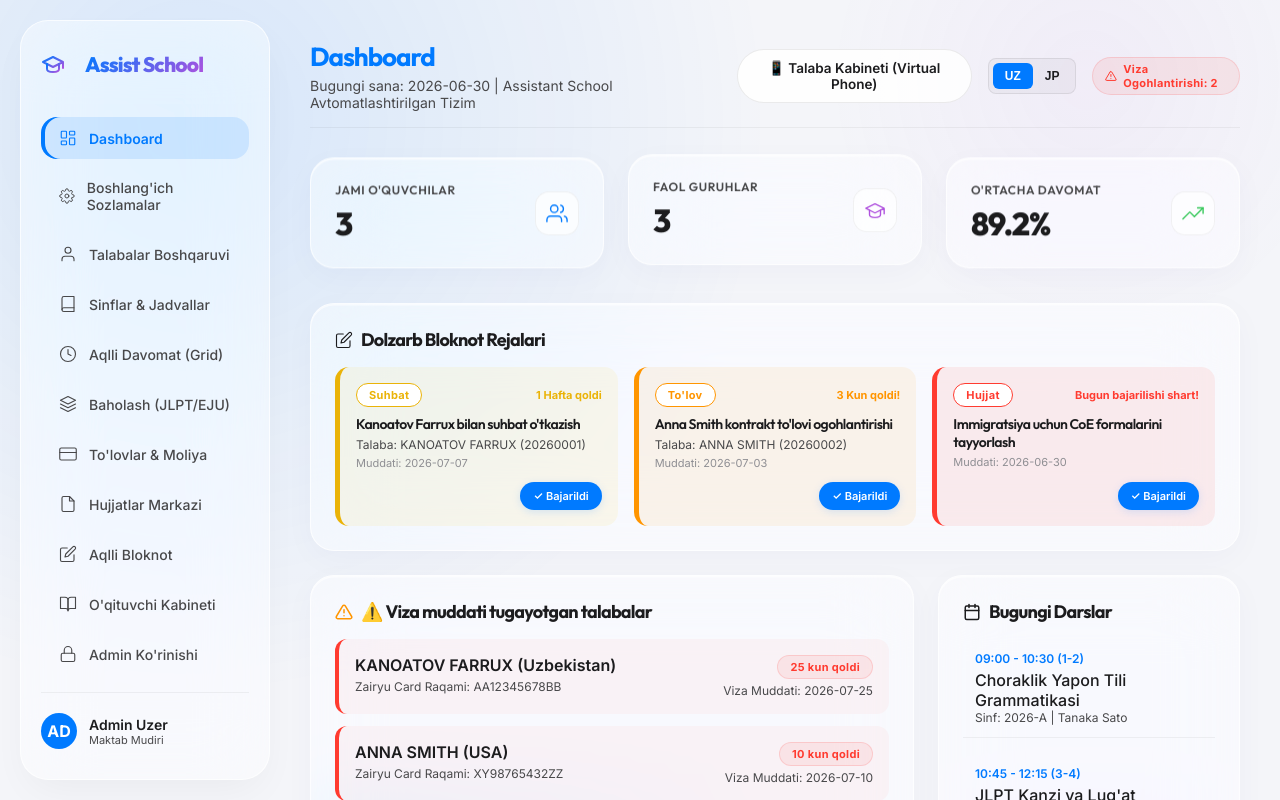
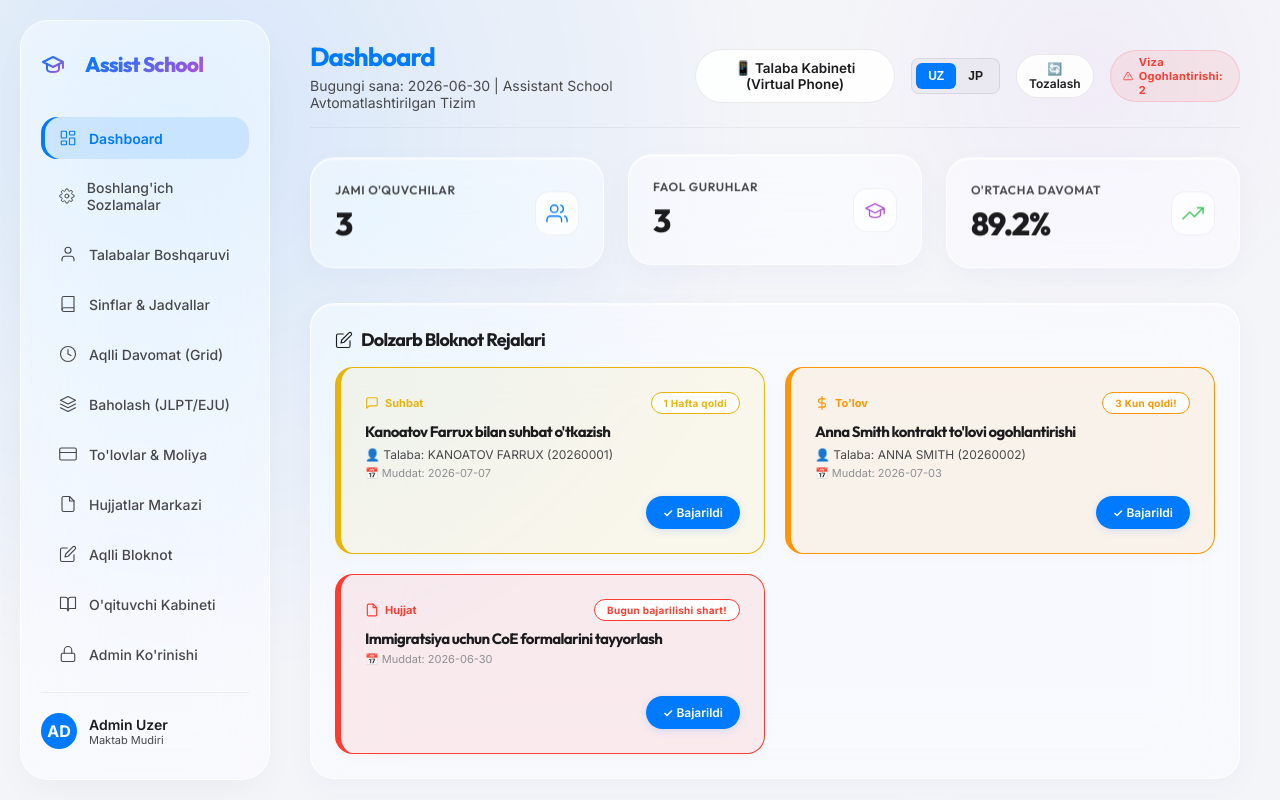
Before and after one commit to farruxon9-cloud/assistant-school, a React (Vite) app: page / in a window 1280 px wide. Shown: the top 800 px of the page. Built offline with nearby package versions, Linux system fonts and the light colour scheme.

Commit message:
fixed dashboard blank task list and corrected japanese holiday typo

```diff
--- a/src/App.jsx
+++ b/src/App.jsx
@@ -609,6 +609,15 @@ function App() {
               <button onClick={() => setLang('jp')} style={{ padding: '6px 12px', border: 'none', borderRadius: '6px', cursor: 'pointer', fontSize: '12px', fontWeight: 'bold', background: lang === 'jp' ? 'var(--ios-blue)' : 'transparent', color: lang === 'jp' ? '#fff' : 'var(--text-primary)' }}>JP</button>
             </div>
 
+            <button className="btn btn-secondary" onClick={() => {
+              if (window.confirm(lang === 'uz' ? "Tizim ma'lumotlarini dastlabki holatga qaytarishni xohlaysizmi?" : "デモデータを初期状態にリセットしますか？")) {
+                localStorage.clear();
+                window.location.reload();
+              }
+            }} style={{ padding: '6px 12px', fontSize: '12px', display: 'flex', alignItems: 'center', gap: '4px' }}>
+              🔄 {lang === 'uz' ? 'Tozalash' : 'リセット'}
+            </button>
+
             {getVisaAlertCount() > 0 && (
               <div className="badge badge-danger" style={{ display: 'flex', alignItems: 'center', gap: '6px' }}>
                 <svg width="14" height="14" viewBox="0 0 24 24" fill="none" stroke="currentColor" strokeWidth="2" strokeLinecap="round" strokeLinejoin="round"><path d="M10.29 3.86L1.82 18a2 2 0 0 0 1.71 3h16.94a2 2 0 0 0 1.71-3L13.71 3.86a2 2 0 0 0-3.42 0z"></path><line x1="12" y1="9" x2="12" y2="13"></line><line x1="12" y1="17" x2="12.01" y2="17"></line></svg>
@@ -658,13 +667,21 @@ function App() {
               <h2 style={{ fontSize: '18px', marginBottom: '16px', display: 'flex', alignItems: 'center', gap: '8px' }}>
                 <IconNotepad /> {lang === 'uz' ? 'Dolzarb Bloknot Rejalari' : 'スマート予定ノート'}
               </h2>
-              <div style={{ display: 'grid', gridTemplateColumns: 'repeat(auto-fit, minmax(280px, 1fr))', gap: '16px' }}>
-                {tasks.filter(tObj => tObj.status === 'Pending').map(tObj => {
+              <div style={{ display: 'grid', gridTemplateColumns: 'repeat(auto-fit, minmax(300px, 1fr))', gap: '20px' }}>
+                {tasks.length === 0 ? (
+                  <div style={{ gridColumn: '1 / -1', textAlign: 'center', padding: '40px', color: 'var(--text-secondary)', background: 'rgba(0,0,0,0.01)', borderRadius: '14px', border: '1px dashed var(--border-color)' }}>
+                    {lang === 'uz' ? "Hozircha rejalashtirilgan vazifalar yo'q. Yangi vazifa qo'shish uchun 'Aqlli Bloknot' bo'limiga o'ting." : "現在予定されているタスクはありません。スマートノートメニューから追加できます。"}
+                  </div>
+                ) : (
+                  tasks.map(tObj => {
+                    const isCompleted = tObj.status === 'Completed';
                     const daysLeft = Math.ceil((new Date(tObj.dueDate) - new Date('2026-06-30')) / (1000 * 60 * 60 * 24));
-                  let cardColor = 'rgba(52, 199, 89, 0.08)'; // Green
-                  let borderCol = 'var(--ios-green)';
-                  let alertText = lang === 'uz' ? 'Xavfsiz' : '期限内';
-
+
+                    let cardColor = isCompleted ? 'rgba(0, 0, 0, 0.02)' : 'rgba(52, 199, 89, 0.08)'; // Green
+                    let borderCol = isCompleted ? 'var(--inner-border)' : 'var(--ios-green)';
+                    let alertText = isCompleted ? (lang === 'uz' ? 'Bajarildi' : '完了済') : (lang === 'uz' ? 'Xavfsiz' : '期限内');
+
+                    if (!isCompleted) {
                       if (daysLeft === 0) {
                         cardColor = 'rgba(255, 59, 48, 0.08)'; // Red
                         borderCol = 'var(--ios-red)';
@@ -682,30 +699,44 @@ function App() {
                         borderCol = '#7f1d1d';
                         alertText = lang === 'uz' ? 'Muddati o\'tgan!' : '期限超過！';
                       }
+                    }
 
                     const relStudent = students.find(s => s.id === tObj.studentId);
 
                     return (
-                    <div key={tObj.id} style={{ background: cardColor, borderLeft: `5px solid ${borderCol}`, padding: '16px', borderRadius: '14px', display: 'flex', flexDirection: 'column', justifyContent: 'space-between', gap: '12px' }}>
+                      <div key={tObj.id} style={{ background: cardColor, border: `1px solid ${isCompleted ? 'rgba(0,0,0,0.06)' : borderCol}`, borderLeft: `6px solid ${borderCol}`, padding: '24px', borderRadius: '18px', display: 'flex', flexDirection: 'column', justifyContent: 'space-between', gap: '16px', opacity: isCompleted ? 0.6 : 1, transition: 'all 0.3s ease', minHeight: '180px', boxShadow: '0 4px 16px rgba(0,0,0,0.02)' }}>
                         <div>
-                        <div style={{ display: 'flex', justifyContent: 'space-between', alignItems: 'center' }}>
-                          <span className="badge" style={{ borderColor: borderCol, color: borderCol, background: '#fff' }}>{tObj.category}</span>
-                          <span style={{ fontSize: '11px', fontWeight: 'bold', color: borderCol }}>{alertText}</span>
-                        </div>
-                        <h4 style={{ fontSize: '14px', marginTop: '8px', fontWeight: '600' }}>{tObj.title}</h4>
+                          <div style={{ display: 'flex', justifyContent: 'space-between', alignItems: 'center', marginBottom: '8px' }}>
+                            <span style={{ display: 'flex', alignItems: 'center', fontSize: '11px', fontWeight: 'bold', color: borderCol }}>
+                              {tObj.category === 'Suhbat' && <svg width="14" height="14" viewBox="0 0 24 24" fill="none" stroke="currentColor" strokeWidth="2" strokeLinecap="round" strokeLinejoin="round" style={{marginRight: '6px'}}><path d="M21 15a2 2 0 0 1-2 2H7l-4 4V5a2 2 0 0 1 2-2h14a2 2 0 0 1 2 2z"></path></svg>}
+                              {tObj.category === 'To\'lov' && <svg width="14" height="14" viewBox="0 0 24 24" fill="none" stroke="currentColor" strokeWidth="2" strokeLinecap="round" strokeLinejoin="round" style={{marginRight: '6px'}}><line x1="12" y1="1" x2="12" y2="23"></line><path d="M17 5H9.5a3.5 3.5 0 0 0 0 7h5a3.5 3.5 0 0 1 0 7H6"></path></svg>}
+                              {tObj.category === 'Hujjat' && <svg width="14" height="14" viewBox="0 0 24 24" fill="none" stroke="currentColor" strokeWidth="2" strokeLinecap="round" strokeLinejoin="round" style={{marginRight: '6px'}}><path d="M14 2H6a2 2 0 0 0-2 2v16a2 2 0 0 0 2 2h12a2 2 0 0 0 2-2V8z"></path><polyline points="14 2 14 8 20 8"></polyline></svg>}
+                              {tObj.category === 'Boshqa' && <svg width="14" height="14" viewBox="0 0 24 24" fill="none" stroke="currentColor" strokeWidth="2" strokeLinecap="round" strokeLinejoin="round" style={{marginRight: '6px'}}><circle cx="12" cy="12" r="10"></circle><polyline points="12 6 12 12 16 14"></polyline></svg>}
+                              {tObj.category}
+                            </span>
+                            <span className="badge" style={{ borderColor: borderCol, color: borderCol, background: '#fff', fontSize: '10px' }}>{alertText}</span>
+                          </div>
+                          <h4 style={{ fontSize: '15px', fontWeight: '700', textDecoration: isCompleted ? 'line-through' : 'none', color: isCompleted ? 'var(--text-muted)' : 'var(--text-primary)' }}>{tObj.title}</h4>
                           {relStudent && (
-                          <div style={{ fontSize: '12px', color: 'var(--text-secondary)', marginTop: '4px' }}>
-                            Talaba: {relStudent.nameEn} ({relStudent.id})
-                          </div>
-                        )}
-                        <div style={{ fontSize: '11px', color: 'var(--text-muted)', marginTop: '4px' }}>Muddati: {tObj.dueDate}</div>
-                      </div>
-                      <button className="btn btn-primary" onClick={() => handleCompleteTask(tObj.id)} style={{ alignSelf: 'flex-end', padding: '6px 12px', fontSize: '11px' }}>
-                        ✓ {lang === 'uz' ? 'Bajarildi' : '完了'}
-                      </button>
+                            <div style={{ fontSize: '12px', color: 'var(--text-secondary)', marginTop: '6px' }}>
+                              👤 Talaba: {relStudent.nameEn} ({relStudent.id})
+                            </div>
+                          )}
+                          <div style={{ fontSize: '11px', color: 'var(--text-muted)', marginTop: '4px' }}>📅 Muddat: {tObj.dueDate}</div>
+                        </div>
+                        <div style={{ display: 'flex', justifyContent: 'flex-end', width: '100%' }}>
+                          <button className={`btn ${isCompleted ? 'btn-secondary' : 'btn-primary'}`} onClick={() => handleCompleteTask(tObj.id)} style={{ padding: '8px 16px', fontSize: '12px', display: 'flex', alignItems: 'center', gap: '6px' }}>
+                            {isCompleted ? (
+                              <>↩️ {lang === 'uz' ? 'Qaytarish' : 'やり直す'}</>
+                            ) : (
+                              <>✓ {lang === 'uz' ? 'Bajarildi' : '完了'}</>
+                            )}
+                          </button>
+                        </div>
                       </div>
                     );
-                })}
+                  })
+                )}
               </div>
             </div>
 
--- a/src/translations.js
+++ b/src/translations.js
@@ -123,7 +123,7 @@ export const translations = {
     activeClasses: '稼働クラス数',
     averageAttendance: '平均出席率',
     todayLessons: '本日の授業',
-    upcomingHolidays: '直近 of 祝日・休日',
+    upcomingHolidays: '直近の祝日・休日',
     searchPlaceholder: '学生を検索 (氏名、国籍、ID)...',
     addStudent: '新規学生登録',
     studentId: '学籍番号',
```
Lines whose indentation alone changed are shown as unchanged.
